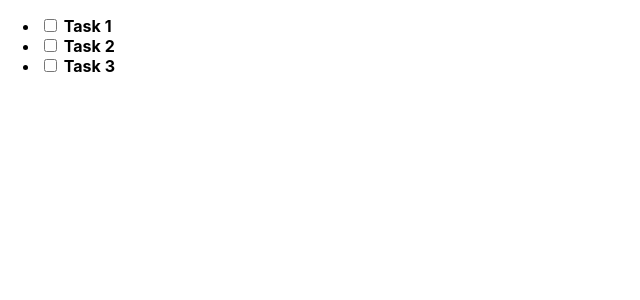
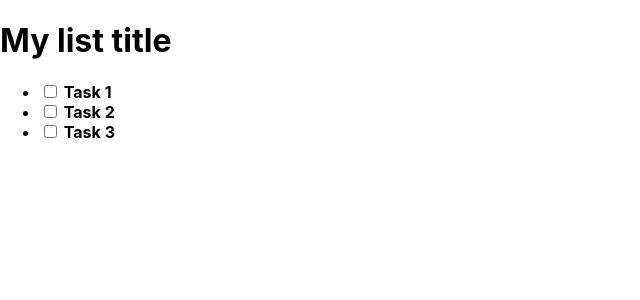
Before and after one commit to rbraga/pos-web-full-stack, a React (Create React App) app in the folder 04-react/my-project/: page / in a window 1280 px wide. Shown: the top 300 px of the page, without its empty margins (0-640 px from the left). Built offline with nearby package versions, Linux system fonts and the light colour scheme.

Commit message:
compentDidMount

```diff
--- a/04-react/my-project/src/TodoList.js
+++ b/04-react/my-project/src/TodoList.js
@@ -4,6 +4,7 @@ import { render } from '@testing-library/react';
 
 export class TodoList extends Component {
     state = {
+        listTitle: '',
         taskItems: [
             {
                 id: 1,
@@ -23,8 +24,14 @@ export class TodoList extends Component {
         ]
     }
 
+    componentDidMount() {
+        console.log('Chamou component didMount');
+        this.setState({ listTitle: 'My list title' });
+    }
 
     render() {
+        console.log('Chamou render()')
+
         const handleOnToggleCompleted = (taksId, event) => {
             this.setState({
                 taskItems: this.state.taskItems.map(task => {
@@ -39,6 +46,8 @@ export class TodoList extends Component {
         }
 
         return (
+            <div>
+                <h1>{this.state.listTitle}</h1>
                 <ul>
                     {this.state.taskItems.map(task =>  (
                         <li>
@@ -46,6 +55,7 @@ export class TodoList extends Component {
                         </li>
                     ))}
                 </ul>
+            </div>
         )
     }
 
```
Lines whose indentation alone changed are shown as unchanged.
